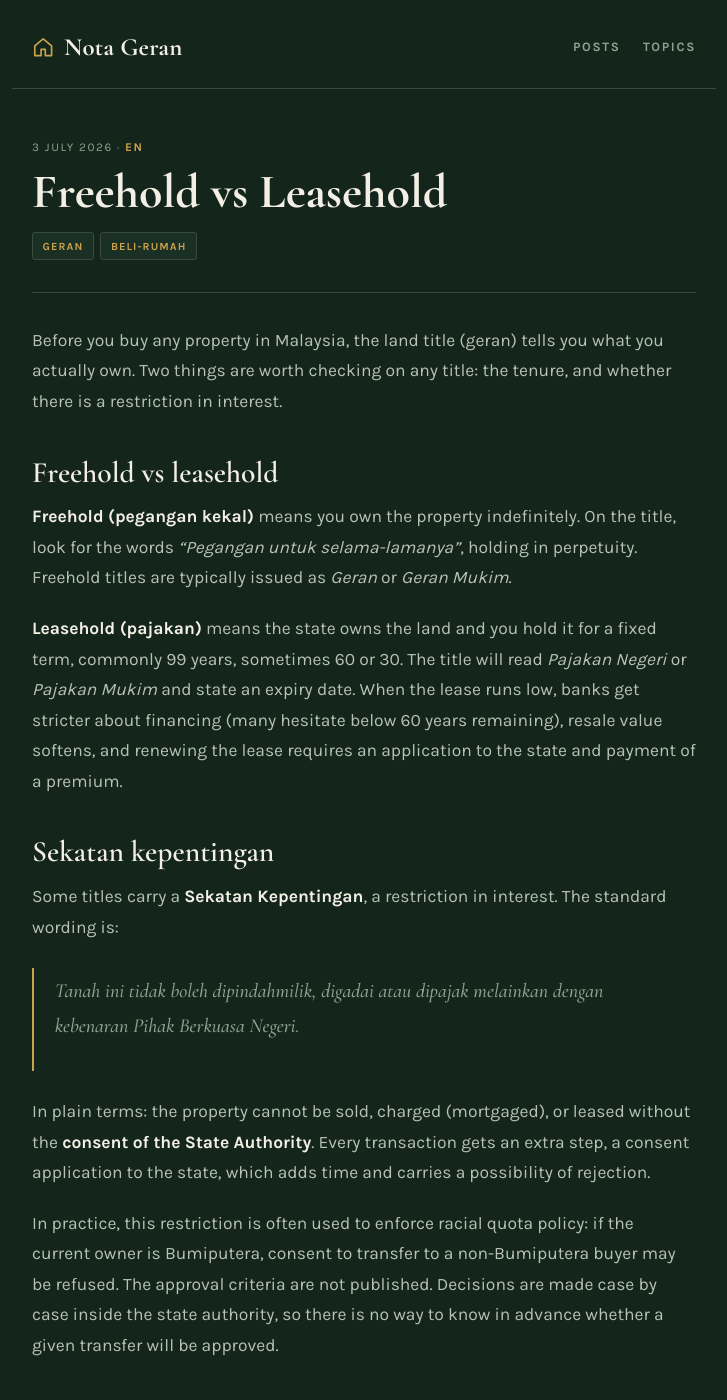
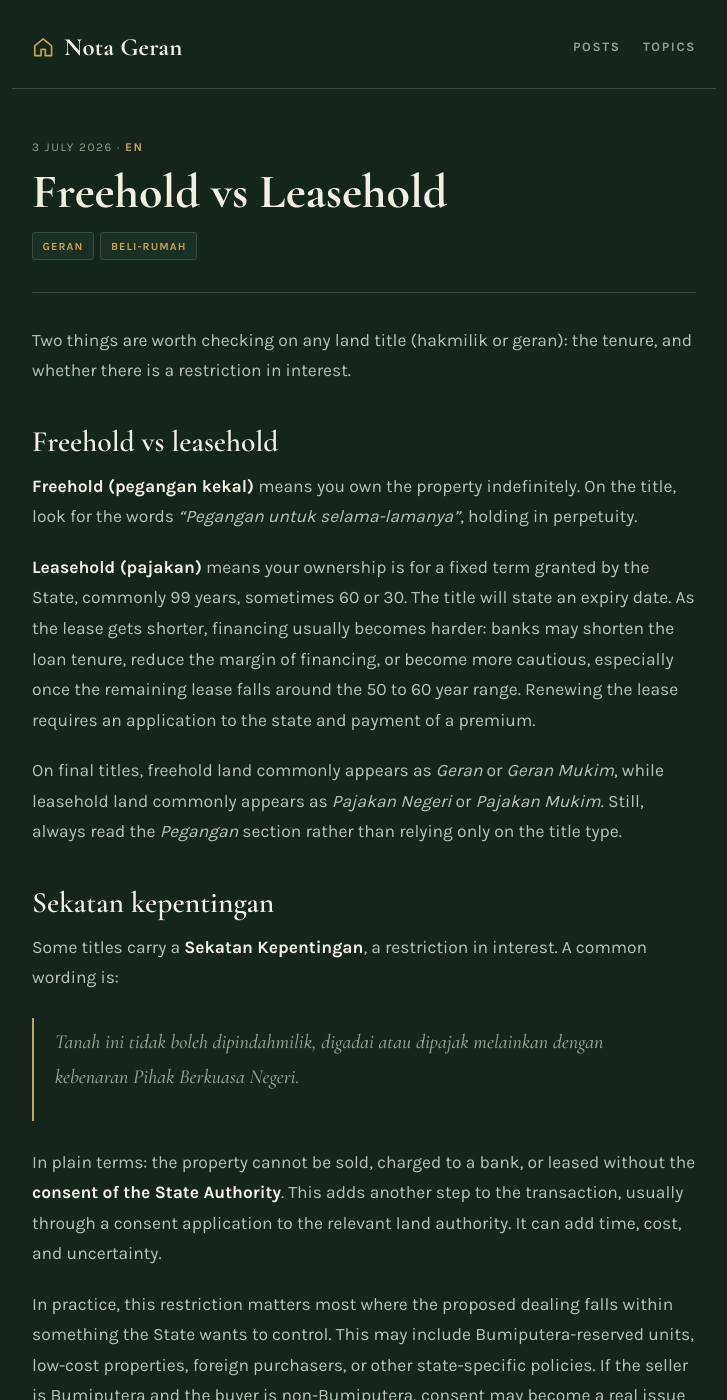
Before and after one commit to obel1/hartanah, a Jekyll site: the page built from _posts/2026-06-25-jenis-geran-tanah-malaysia.md, in a window 1280 px wide and 1400 px high. Shown: the whole window, without its empty margins (276-1003 px from the left). Built offline with Jekyll 4.4.1, drawn with Linux system fonts in a browser that asks for light colours; some of the changed text lies outside the part shown.

Commit message:
Legal-precision edits + neutral intro

```diff
--- a/_posts/2026-06-25-jenis-geran-tanah-malaysia.md
+++ b/_posts/2026-06-25-jenis-geran-tanah-malaysia.md
@@ -5,31 +5,35 @@ language: en
 tags: [geran, beli-rumah]
 ---
 
-Before you buy any property in Malaysia, the land title (geran) tells you what you actually own. Two things are worth checking on any title: the tenure, and whether there is a restriction in interest.
+Two things are worth checking on any land title (hakmilik or geran): the tenure, and whether there is a restriction in interest.
 
 ## Freehold vs leasehold
 
-**Freehold (pegangan kekal)** means you own the property indefinitely. On the title, look for the words *"Pegangan untuk selama-lamanya"*, holding in perpetuity. Freehold titles are typically issued as *Geran* or *Geran Mukim*.
+**Freehold (pegangan kekal)** means you own the property indefinitely. On the title, look for the words *"Pegangan untuk selama-lamanya"*, holding in perpetuity.
 
-**Leasehold (pajakan)** means the state owns the land and you hold it for a fixed term, commonly 99 years, sometimes 60 or 30. The title will read *Pajakan Negeri* or *Pajakan Mukim* and state an expiry date. When the lease runs low, banks get stricter about financing (many hesitate below 60 years remaining), resale value softens, and renewing the lease requires an application to the state and payment of a premium.
+**Leasehold (pajakan)** means your ownership is for a fixed term granted by the State, commonly 99 years, sometimes 60 or 30. The title will state an expiry date. As the lease gets shorter, financing usually becomes harder: banks may shorten the loan tenure, reduce the margin of financing, or become more cautious, especially once the remaining lease falls around the 50 to 60 year range. Renewing the lease requires an application to the state and payment of a premium.
+
+On final titles, freehold land commonly appears as *Geran* or *Geran Mukim*, while leasehold land commonly appears as *Pajakan Negeri* or *Pajakan Mukim*. Still, always read the *Pegangan* section rather than relying only on the title type.
 
 ## Sekatan kepentingan
 
-Some titles carry a **Sekatan Kepentingan**, a restriction in interest. The standard wording is:
+Some titles carry a **Sekatan Kepentingan**, a restriction in interest. A common wording is:
 
 > Tanah ini tidak boleh dipindahmilik, digadai atau dipajak melainkan dengan kebenaran Pihak Berkuasa Negeri.
 
-In plain terms: the property cannot be sold, charged (mortgaged), or leased without the **consent of the State Authority**. Every transaction gets an extra step, a consent application to the state, which adds time and carries a possibility of rejection.
+In plain terms: the property cannot be sold, charged to a bank, or leased without the **consent of the State Authority**. This adds another step to the transaction, usually through a consent application to the relevant land authority. It can add time, cost, and uncertainty.
 
-In practice, this restriction is often used to enforce racial quota policy: if the current owner is Bumiputera, consent to transfer to a non-Bumiputera buyer may be refused. The approval criteria are not published. Decisions are made case by case inside the state authority, so there is no way to know in advance whether a given transfer will be approved.
+In practice, this restriction matters most where the proposed dealing falls within something the State wants to control. This may include Bumiputera-reserved units, low-cost properties, foreign purchasers, or other state-specific policies. If the seller is Bumiputera and the buyer is non-Bumiputera, consent may become a real issue depending on the title, the scheme, and the State's policy. Do not assume approval is automatic.
+
+Decisions are state-specific and may involve internal criteria, so you usually cannot know with certainty in advance whether a particular transfer will be approved.
 
 ## Leasehold does not always mean sekatan
 
 Most people assume the two go together: leasehold has restrictions, freehold does not. Reality is messier.
 
-**Some leaseholds have no sekatan at all.** Aster Residence in Cheras, for example, is leasehold, but the titles carry no restriction in interest. Transfers proceed without state consent.
+**Some leasehold titles have no sekatan.** Aster Residence in Cheras, for example, is leasehold, but the titles I have seen carry no restriction in interest. For an ordinary local buyer and seller, that means the transfer should not require State consent just because it is leasehold, though other consent rules may still apply in special cases.
 
-**Some freeholds do carry sekatan.** Titles in Cyberjaya, Putrajaya, and parts of Johor (at least in what I have seen) are freehold on paper yet come with a restriction in interest requiring state consent for any dealing.
+**Some freehold titles do carry sekatan.** I have seen freehold titles in Cyberjaya, Putrajaya, and parts of Johor that still require State consent for dealings.
 
 Tenure and restriction are two separate questions. Freehold tells you how long you own it. Sekatan tells you how freely you can deal with it. Both are answered by the specific title, not the marketing brochure.
 
@@ -50,4 +54,4 @@ The attached title is a strata title (hakmilik strata) for a unit in Kuala Lumpu
 
 ## Checking a title
 
-If you need to look up a title, official land searches are available through each state's Pejabat Tanah dan Galian (PTG) or e-Tanah portal. An online search usually costs around RM30.
+If you need to look up a title, official land searches are available through each state's Pejabat Tanah dan Galian (PTG) or e-Tanah portal. Fees vary by state and search type. For example, Selangor lists RM30 for a private search and RM50 for an official search.
```
